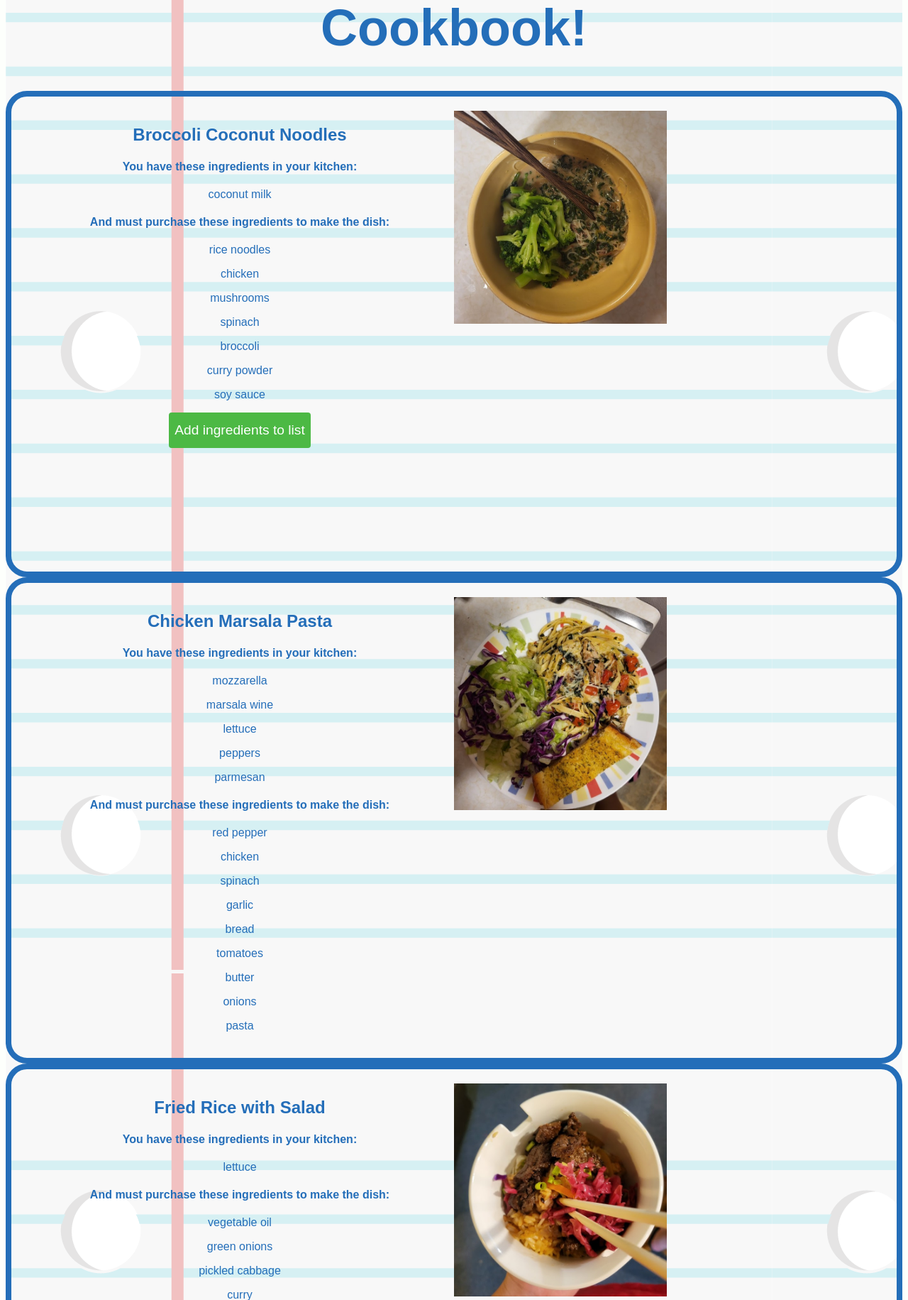
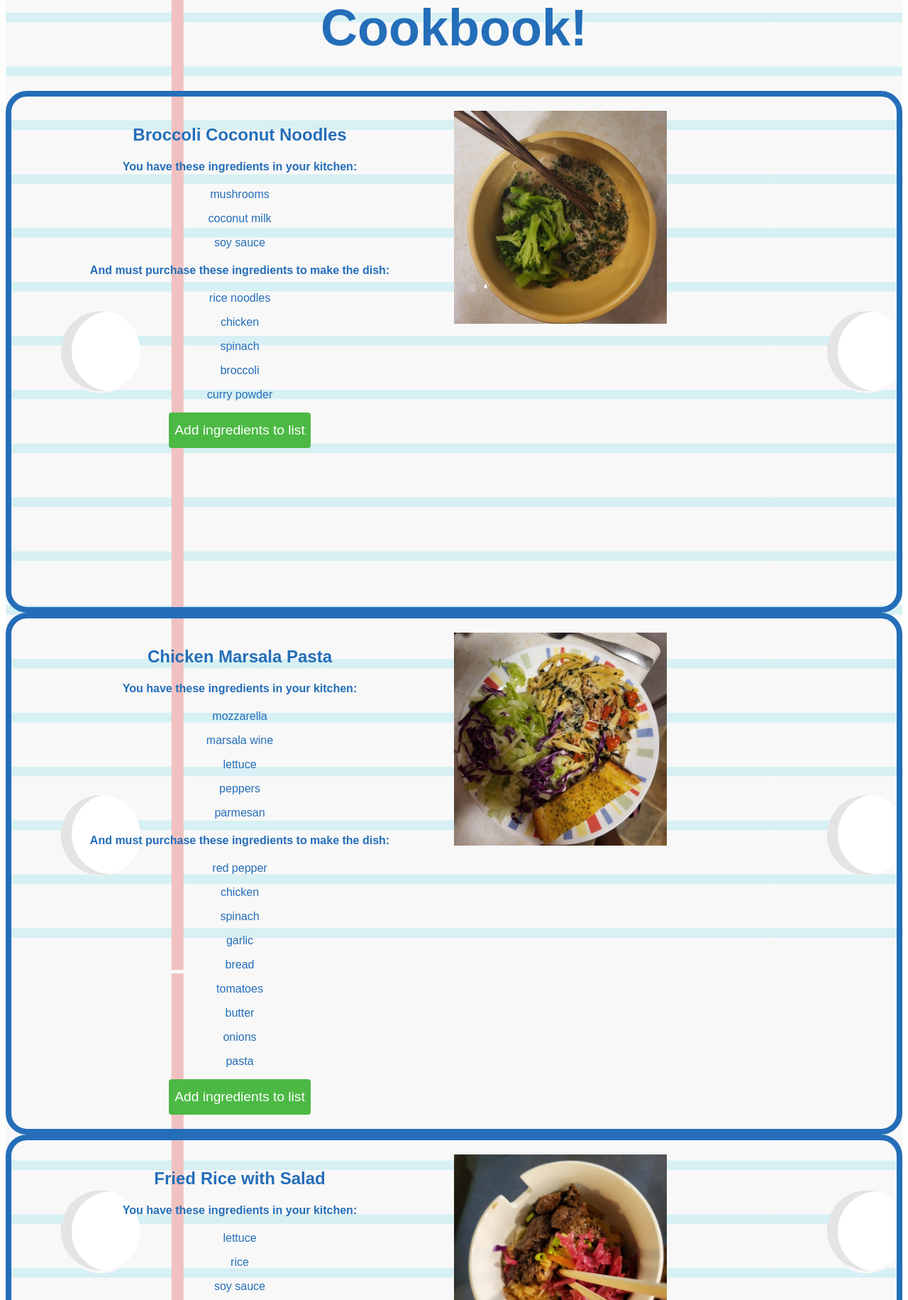
Before and after one commit to AnjaSamsom/pantrypal, a Flask app: page /cookbook in a window 1280 px wide. Shown: the part 562-2393 px from the top of the page at 71% size. Run offline with Flask 3, Linux system fonts and the light colour scheme.

Commit message:
added buttons for all recipes

```diff
--- a/fridge.csv
+++ b/fridge.csv
@@ -1 +1 @@
-,parmesan,honey,marsala wine,salmon,peppers,lettuce,berries,flour,coconut milk,brownie mix,mozzarella,
+,lettuce,mango,peppers,marsala wine,salmon,mozzarella,honey,berries,flour,brownie mix,mushrooms,soy sauce,coconut milk,parmesan,rice,
--- a/recipes/spicy_noodles.csv
+++ b/recipes/spicy_noodles.csv
@@ -1 +1 @@
-lo mein noodles,cabbage,peanut butter,pickled cabbage,mango,frozen stir fry veggies,curry powder, soy sauce
+lo mein noodles,cabbage,peanut butter,pickled cabbage,mango,frozen stir fry veggies,curry powder,soy sauce
--- a/shopping_list.csv
+++ b/shopping_list.csv
@@ -1 +1 @@
-,soy sauce,chicken,chocolate chips,rice noodles,spinach,chips,curry powder,mushrooms,broccoli,maple syrup,cabbage,
+,cabbage,spinach,rice noodles,garlic,lemon,pickled cabbage,curry powder,green beans,chicken,chips,red pepper,maple syrup,broccoli,lo mein noodles,chocolate chips,peanut butter,frozen stir fry veggies,,,,
--- a/templates/cookbook.html
+++ b/templates/cookbook.html
@@ -56,6 +56,10 @@
                 <p>
                 {%endfor%}
 
+                <form action="add_list2.py" method="post">
+                    <input class = "submit" type="submit" name="submit" value = "Add ingredients to list">
+                </form>
+
             </div>
             <img class="img2" src="static/chicken_marsala_pasta.jpg">
 
@@ -75,6 +79,10 @@
                 <p>{{line}}
                 <p>
                 {%endfor%}
+
+                <form action="add_list3.py" method="post">
+                    <input class = "submit" type="submit" name="submit" value = "Add ingredients to list">
+                </form>
 
             </div>
             <img class="img3" src="static/fried_rice_with_salad.jpg">
@@ -96,6 +104,10 @@
                 <p>{{line}}
                 <p>
                 {%endfor%}
+
+                <form action="add_list4.py" method="post">
+                    <input class = "submit" type="submit" name="submit" value = "Add ingredients to list">
+                </form>
 
 
             </div>
@@ -119,6 +131,10 @@
                 <p>
                 {%endfor%}
 
+                <form action="add_list5.py" method="post">
+                    <input class = "submit" type="submit" name="submit" value = "Add ingredients to list">
+                </form>
+
 
             </div>
             <img class="img5" src="static/spicy_peanut_noodles.jpg">
```
